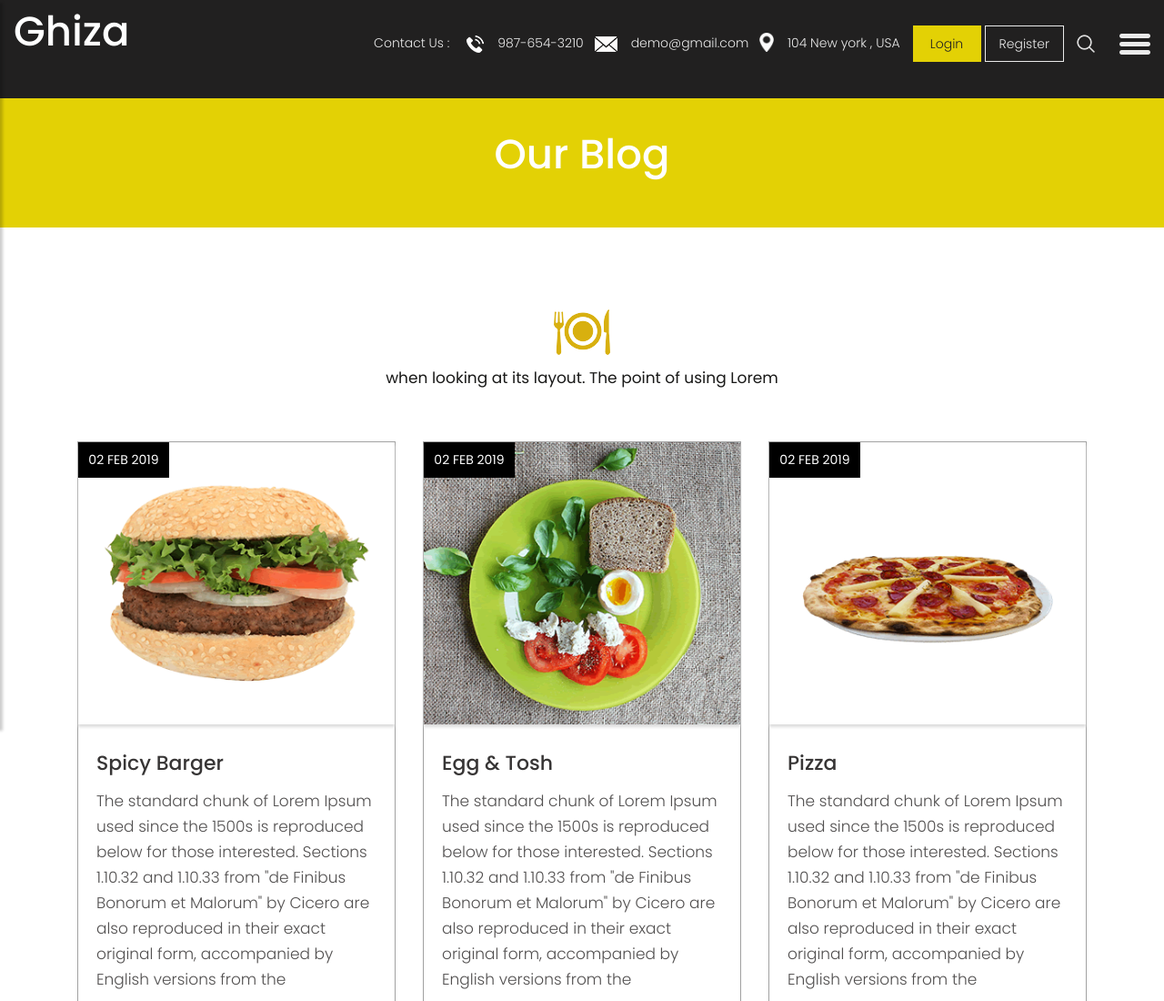
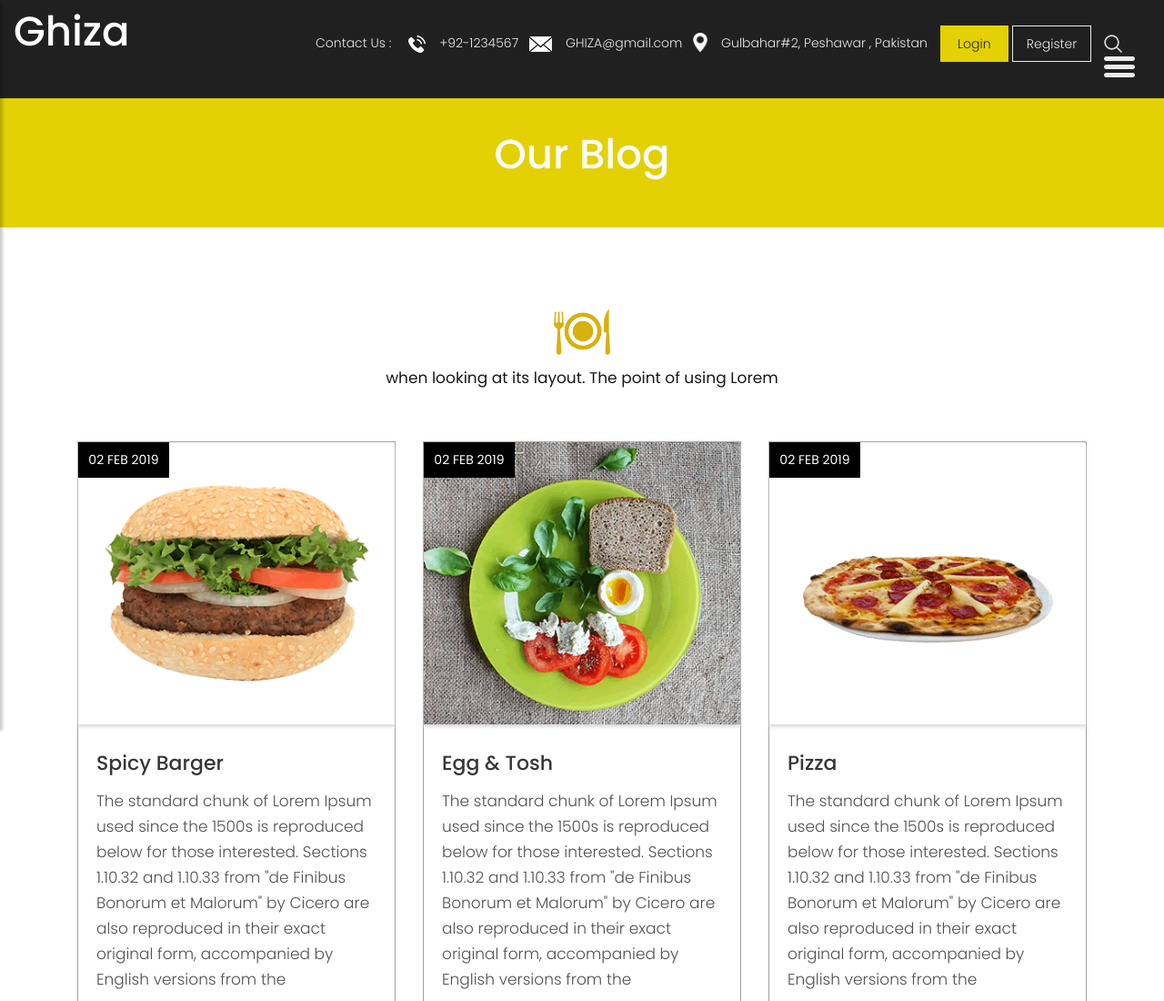
Before and after one commit to Maxhar30/Ghiza-Team, a plain HTML site: page blog.html in a window 1280 px wide. Shown: the top 1100 px of the page at 91% size. Drawn offline with Linux system fonts and the light colour scheme.

Commit message:
Update blog.html

```diff
--- a/blog.html
+++ b/blog.html
@@ -9,7 +9,7 @@
     <meta name="viewport" content="width=device-width, initial-scale=1">
     <meta name="viewport" content="initial-scale=1, maximum-scale=1">
     <!-- site metas -->
-    <title>Ghiza</title>
+    <title>GHIZA</title>
     <meta name="keywords" content="">
     <meta name="description" content="">
     <meta name="author" content="">
@@ -82,9 +82,9 @@
                     <div class="full">
                         <div class="right_header_info">
                             <ul>
-                                <li class="dinone">Contact Us : <img style="margin-right: 15px;margin-left: 15px;" src="images/phone_icon.png" alt="#"><a href="#">987-654-3210</a></li>
-                                <li class="dinone"><img style="margin-right: 15px;" src="images/mail_icon.png" alt="#"><a href="#">demo@gmail.com</a></li>
-                                <li class="dinone"><img style="margin-right: 15px;height: 21px;position: relative;top: -2px;" src="images/location_icon.png" alt="#"><a href="#">104 New york , USA</a></li>
+                                <li class="dinone">Contact Us : <img style="margin-right: 15px;margin-left: 15px;" src="images/phone_icon.png" alt="#"><a href="#">+92-1234567</a></li>
+                                <li class="dinone"><img style="margin-right: 15px;" src="images/mail_icon.png" alt="#"><a href="#">GHIZA@gmail.com</a></li>
+                                <li class="dinone"><img style="margin-right: 15px;height: 21px;position: relative;top: -2px;" src="images/location_icon.png" alt="#"><a href="#">Gulbahar#2, Peshawar , Pakistan</a></li>
                                 <li class="button_user"><a class="button active" href="#">Login</a><a class="button" href="#">Register</a></li>
                                 <li><img style="margin-right: 15px;" src="images/search_icon.png" alt="#"></li>
                                 <li>
```
